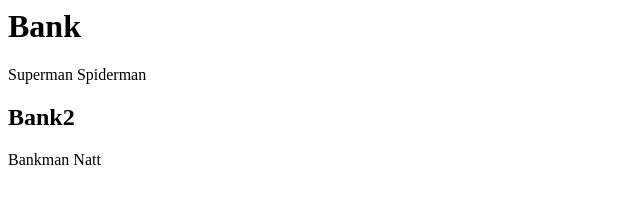
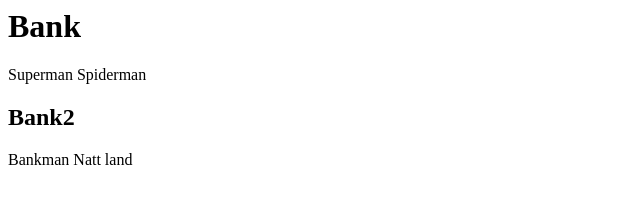
Before and after one commit to nattphenjati/learngit, a plain HTML site: page index.html in a window 1280 px wide. Shown: the full height of the page, 0-640 px from the left. Drawn offline with Linux system fonts and the light colour scheme.

Commit message:
new land to bank natt

```diff
--- a/index.html
+++ b/index.html
@@ -3,6 +3,6 @@
     <h1>Bank</h1>
     <p>Superman Spiderman</p>
     <h2>Bank2</h2>
-    <p>Bankman Natt</p>
+    <p>Bankman Natt land</p>
   </body>
 </html>
```
